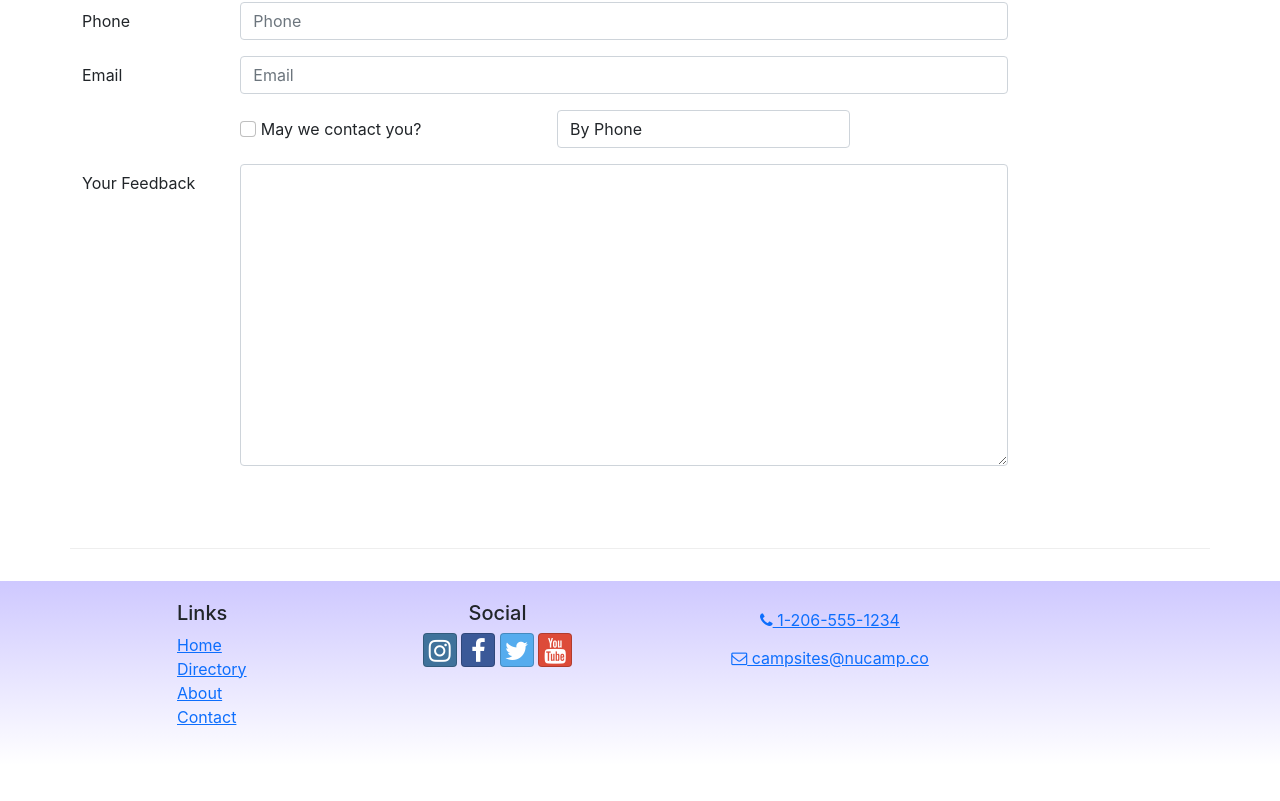
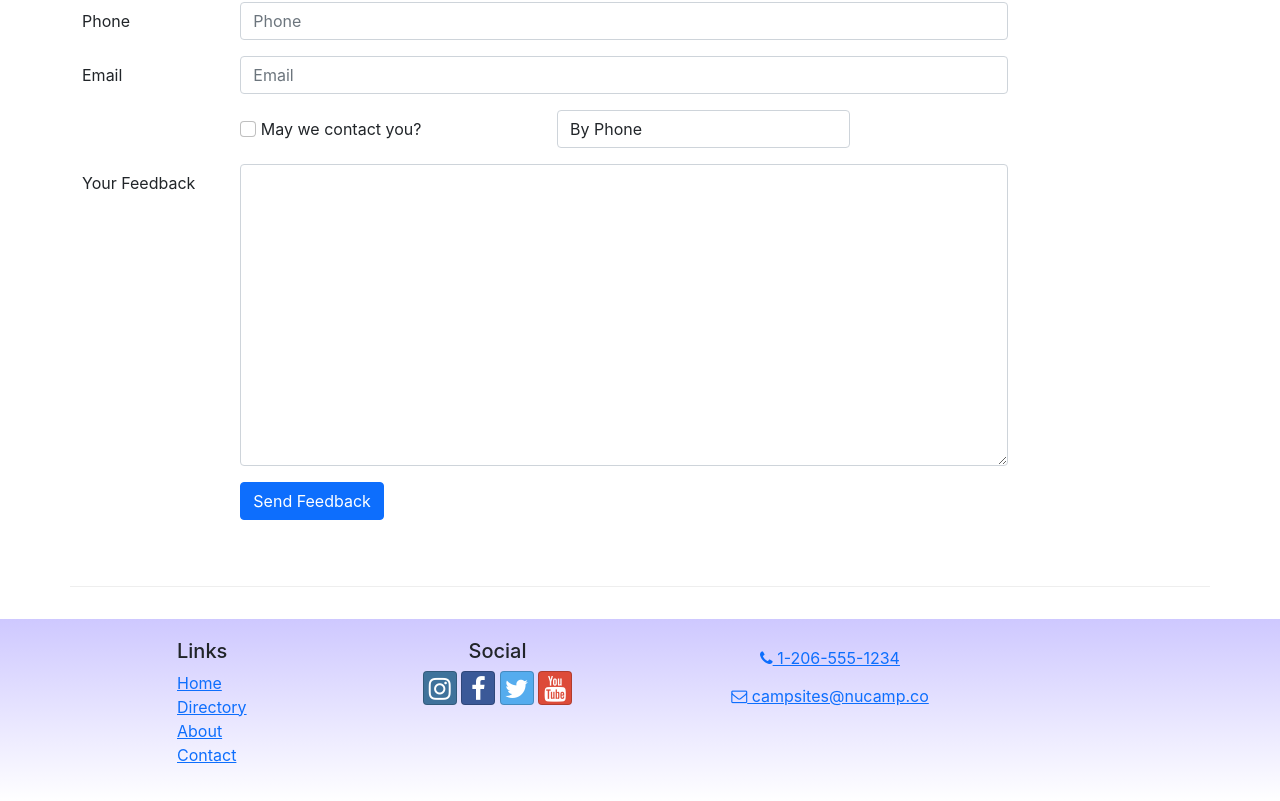
Before and after one commit to santinocc/campsite-react-2022, a React (Create React App) app: page /contact in a window 1280 px wide. Shown: the part 719-1520 px from the top of the page. Before the commit the page ends 1484 px from the top, so only its background shows below. Built offline with nearby package versions, Linux system fonts and the light colour scheme.

Commit message:
4th Submit Contact Form

```diff
--- a/src/components/ContactForm.js
+++ b/src/components/ContactForm.js
@@ -2,6 +2,12 @@
 import { Formik, Field, Form } from "formik";
 
 const ContactForm = () => {
+  const handleSubmit = (values, { resetForm }) => {
+    console.log("form values:", values);
+    console.log("in JSON format:", JSON.stringify(values));
+    resetForm();
+  };
+
   return (
     <Formik
       initialValues={{
@@ -13,6 +19,7 @@
         contactType: "By Phone",
         feedback: "",
       }}
+      onSubmit={handleSubmit}
     >
       <Form>
         <FormGroup row>
@@ -89,7 +96,13 @@
             />
           </Col>
         </FormGroup>
-        <FormGroup row></FormGroup>
+        <FormGroup row>
+          <Col md={{ size: 10, offset: 2 }}>
+            <Button type="submit" color="primary">
+              Send Feedback
+            </Button>
+          </Col>
+        </FormGroup>
       </Form>
     </Formik>
   );
```
